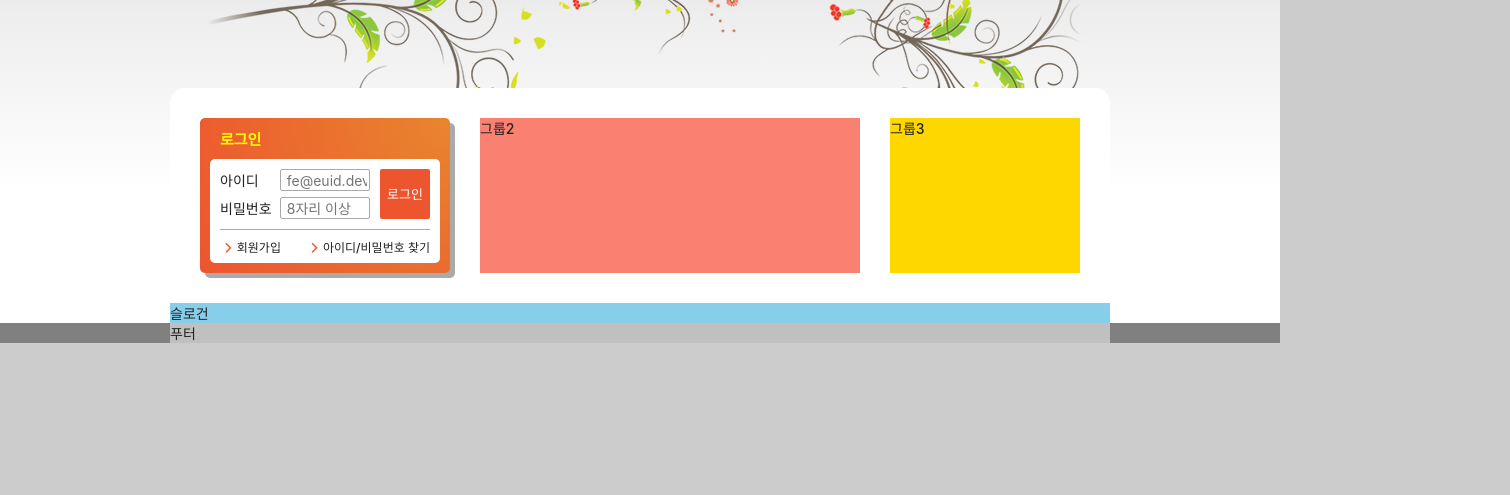
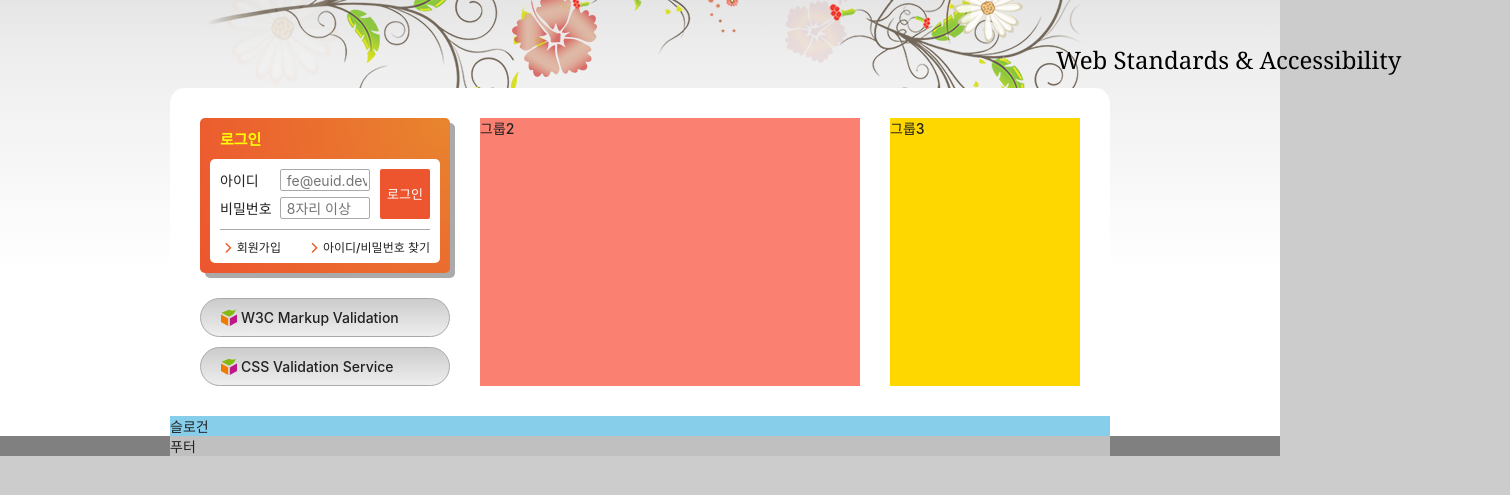
Before and after one commit to chaehaeun/Like-Lion-HTML5, a plain HTML site: page index.html in a window 1280 px wide. Shown: the part 159-654 px from the top of the page, 1510 px wide, since content can reach past the window. Drawn offline with Linux system fonts and the light colour scheme; a web font is replaced by a local one.

Commit message:
유효성 체크 사이트 버튼까지 완성

```diff
--- a/index.html
+++ b/index.html
@@ -188,6 +188,26 @@
             >
           </div>
         </section>
+        <ul class="validation-list">
+          <li>
+            <a
+              href="https://validator.w3.org/"
+              target="_blank"
+              title="마크업 유효성 검사 사이트로 이동"
+              rel="noopener noreferrer"
+              >W3C Markup Validation</a
+            >
+          </li>
+          <li>
+            <a
+              href="https://jigsaw.w3.org/css-validator/"
+              target="_blank"
+              title="CSS 유효성 검사 사이트로 이동"
+              rel="noopener noreferrer"
+              >CSS Validation Service</a
+            >
+          </li>
+        </ul>
       </div>
       <div class="group group2">그룹2</div>
       <div class="group group3">그룹3</div>
--- a/styles/style.css
+++ b/styles/style.css
@@ -41,6 +41,9 @@ body {
   background-position: 50% 0, 0 0;
   font-size: 1.4rem;
   font-weight: 500;
+
+  /* bg 숏핸드 */
+  /* background: url(./images/ani_flower_01.png) no-repeat 50% 0, #ccc  linear-gradient(to bottom, #ccc 0%, #eee 35%, #fff 70%, #fff 100%) no-repeat top center; */
 }
 
 /* 레이아웃 */
@@ -200,22 +203,63 @@ body {
 .visual {
   height: 120px;
   position: relative;
+  z-index: ;
 }
 
 .visual-text {
+  font-family: Georgia, "Times New Roman", Times, serif;
   animation-name: moveEffect;
-  animation-duration: 2000ms;
+  animation-duration: 1s;
   animation-fill-mode: forwards;
+  animation-timing-function: ease-in-out;
+  position: relative;
+  z-index: 1;
+}
+
+.visual::after,
+.visual::before {
+  /* 가상요소는 원래 인라인 속성임 */
+  position: absolute;
+  content: "";
+  background: ;
+  width: 100%;
+  height: 100%;
+  top: 0;
+  left: 0;
+  animation: fadeEffect infinite ease-in-out 4s alternate;
+}
+
+.visual::before {
+  background: url(./images/ani_flower_01.png) no-repeat 5% 50%,
+    url(./images/ani_flower_02.png) no-repeat 70% 50%;
+}
+
+.visual::after {
+  background: url(./images/ani_flower_03.png) no-repeat 40% 50%,
+    url(./images/ani_flower_04.png) no-repeat 90% 10%;
+  animation-delay: -2s;
 }
 
 @keyframes moveEffect {
   0% {
     font-size: 12px;
-    color: rgba(0, 0, 0, 0.2);
+    color: hsla(0, 0%, 0%, 0.2);
+    /* 먼셀 색상환 참고 */
   }
   100% {
     font-size: 24px;
     color: rgba(0, 0, 0, 1);
+    transform: translate(400px, 75px);
+  }
+}
+
+@keyframes fadeEffect {
+  0% {
+    opacity: 1;
+  }
+
+  100% {
+    opacity: 0;
   }
 }
 
@@ -232,6 +276,7 @@ body {
   width: 250px;
 }
 
+/* 로그인 */
 .login {
   background: #ed552f radial-gradient(circle at right top, #e8852e, #ed552f);
   box-shadow: 5px 5px 0 0 #aaa;
@@ -319,6 +364,29 @@ body {
   color: #e85e2c;
 }
 
+/* 그룹 1 유효성 검사 버튼 */
+.validation-list {
+  margin-top: 25px;
+}
+
+.validation-list li {
+  margin-top: 10px;
+}
+
+.validation-list a {
+  display: block;
+  background: url(./images/validation_icon.png) no-repeat 20px 50%,
+    linear-gradient(to bottom, #ccc, #eee);
+  border: 1px solid #aaa;
+  padding: 10px 10px 10px 40px;
+  border-radius: 20px;
+}
+
+.validation-list a:hover,
+.validation-list a:focus {
+  color: #f00;
+}
+
 .group2 {
   background-color: salmon;
   width: 380px;
```
